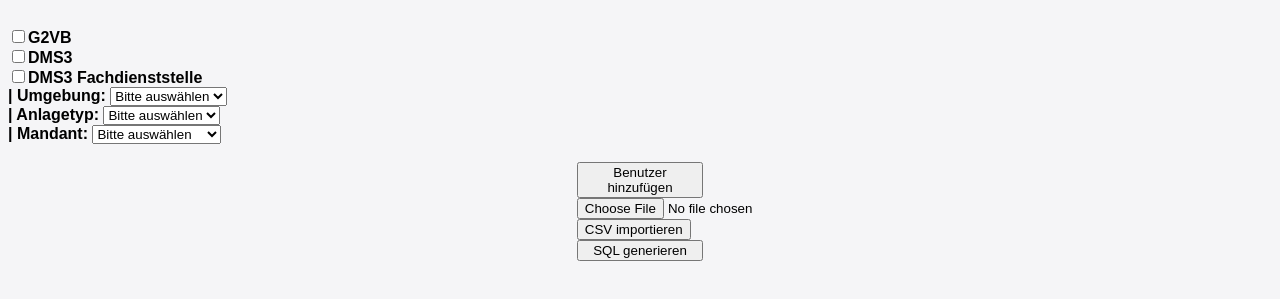
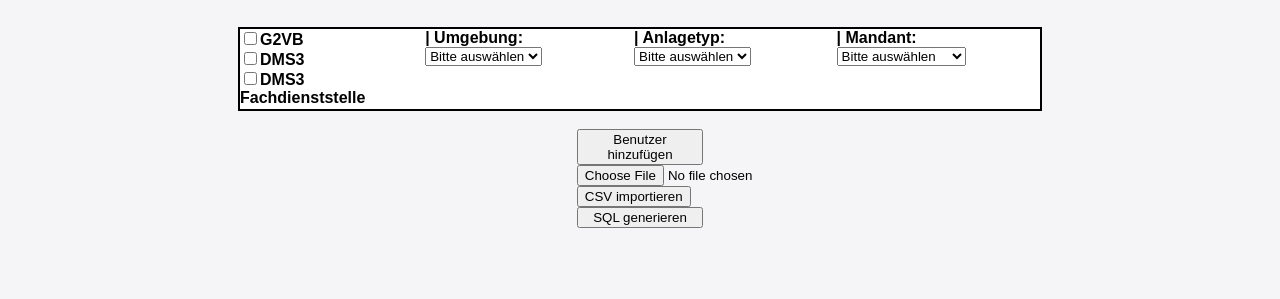
Before and after one commit to Sergey-Gruzdov/DataportUPT, a plain HTML site: page index.html in a window 1280 px wide. Shown: the part 265-564 px from the top of the page. Drawn offline with Linux system fonts and the light colour scheme.

Commit message:
Update styles.css

```diff
--- a/styles.css
+++ b/styles.css
@@ -94,3 +94,19 @@ display: block;
 .hide {
   display: none;
   }
+
+  .box {
+    display: flex;
+    width: 60%;
+    margin: auto;
+    overflow: auto;
+    width: 800px;
+    background-color: #FFF;
+    height: 80px;
+    border: 2px double #000000;
+  }
+  .user-container
+  {
+    padding: 1px;
+    margin-top: 25px;
+  }
```
